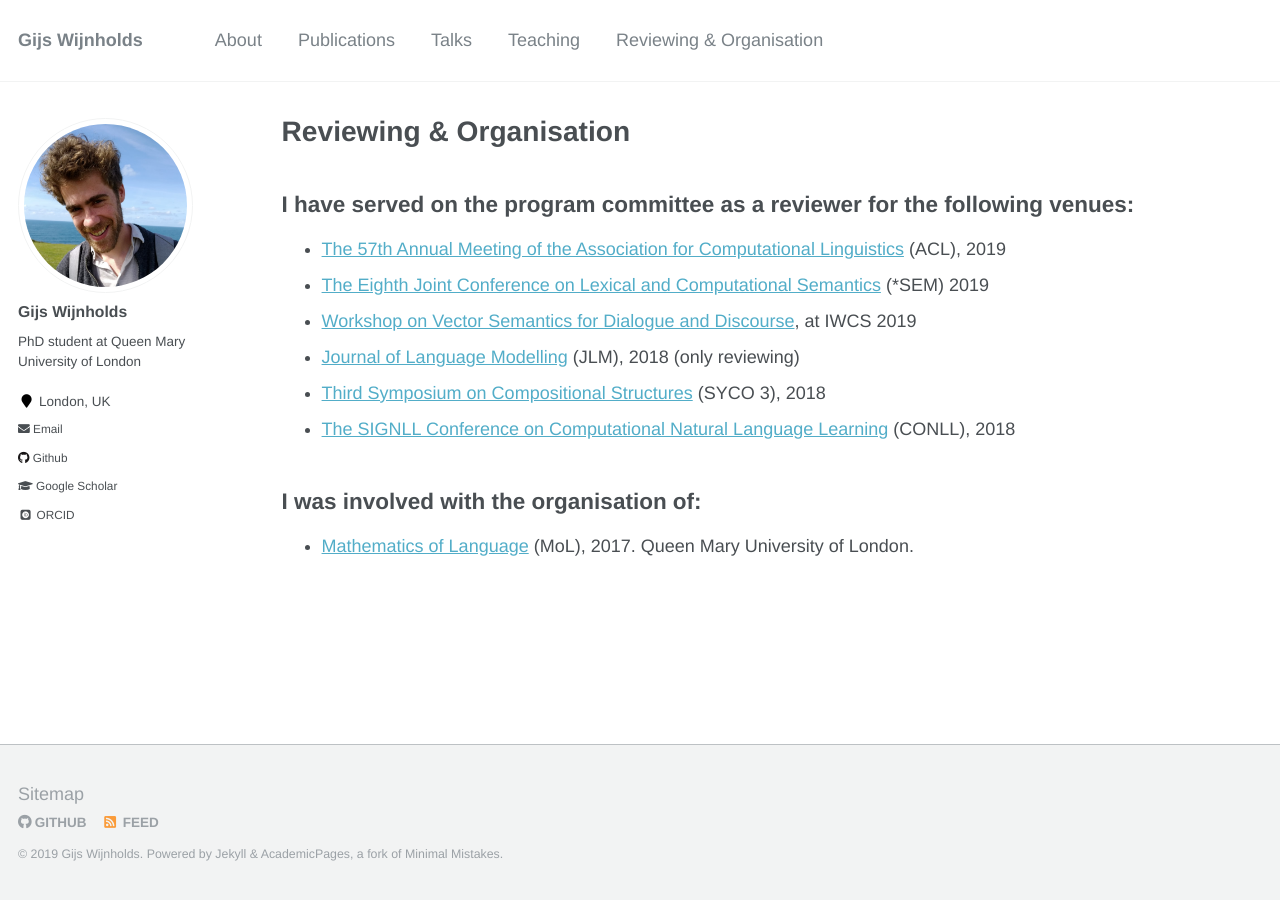
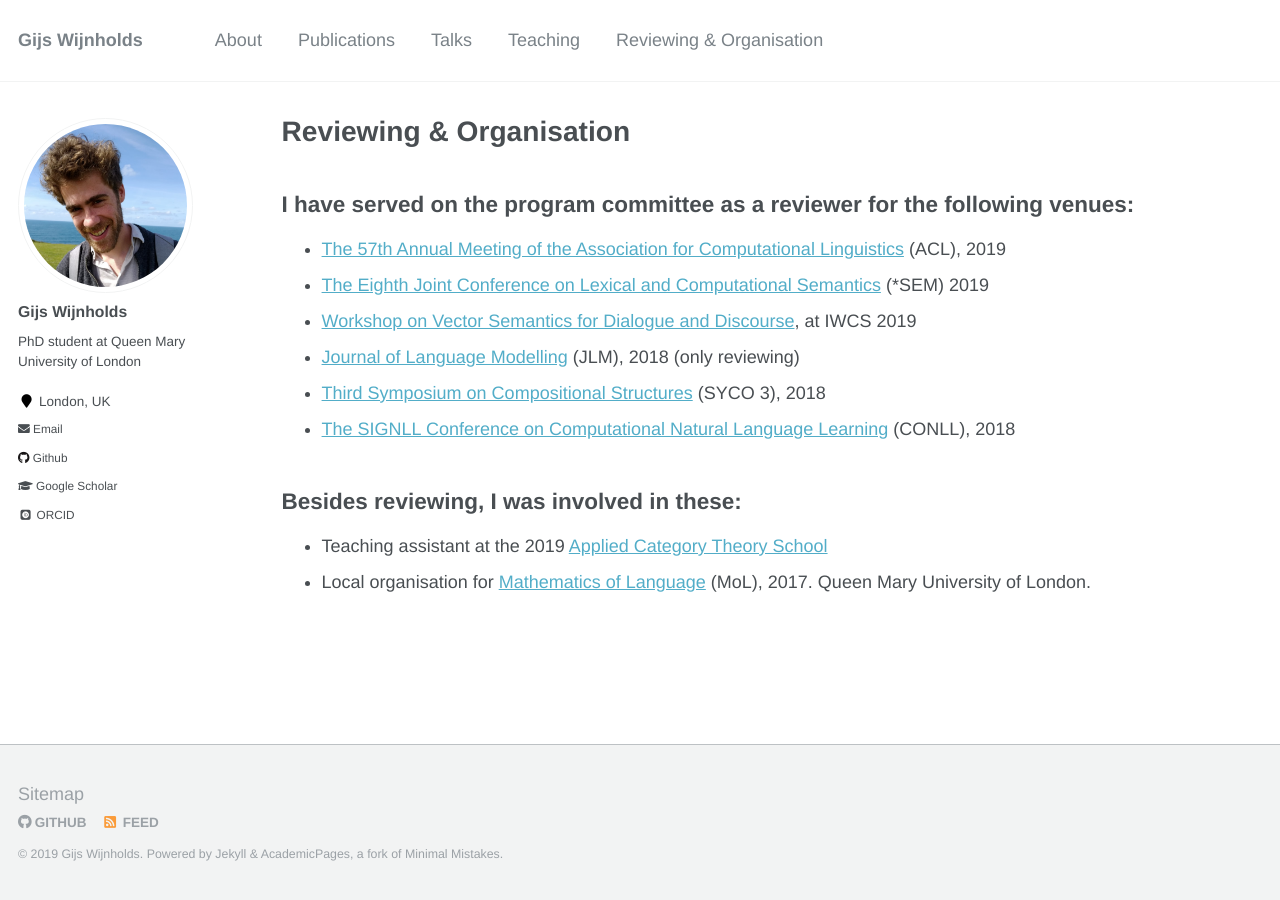
Before and after one commit to gijswijnholds/gijswijnholds.github.io, a Jekyll site: the page built from _pages/organisation.md, in a window 1280 px wide. Built offline with Jekyll 4.4.1, drawn with Linux system fonts in a browser that asks for light colours; some web fonts are replaced.

Commit message:
added act school

```diff
--- a/_pages/organisation.md
+++ b/_pages/organisation.md
@@ -19,9 +19,10 @@ I have served on the program committee as a reviewer for the following venues:
   <li><a href="https://www.conll.org/2018">The SIGNLL Conference on Computational Natural Language Learning</a> (CONLL), 2018</li>
 </ul>
 
-I was involved with the organisation of:
+Besides reviewing, I was involved in these:
 ------
 
 <ul>
-  <li><a href="http://www.molweb.org/mol/mol2017/">Mathematics of Language</a> (MoL), 2017. Queen Mary University of London.</li>
+  <li>Teaching assistant at the 2019 <a href="http://www.cs.ox.ac.uk/ACT2019/">Applied Category Theory School</a></li>
+  <li>Local organisation for <a href="http://www.molweb.org/mol/mol2017/">Mathematics of Language</a> (MoL), 2017. Queen Mary University of London.</li>
 </ul>
--- a/markdown_generator/talks.tsv
+++ b/markdown_generator/talks.tsv
@@ -13,3 +13,4 @@ Lexical and Derivational Meaning in Vector-Based Models of Relativisation	Confer
 Classical Copying versus Quantum Entanglement in Natural Language: the Case of VP-ellipsis	Workshop Presentation	talk-12	Compositional Approaches for Physics, NLP, and Social Sciences	2018-09-02	Nice, France	https://sites.google.com/view/capns2018/home	http://events.cs.bham.ac.uk/syco/2/slides/wijnholds.pdf
 Classical Copying versus Quantum Entanglement in Natural Language: the Case of VP-ellipsis	Workshop Presentation	talk-13	Second Symposium on Compositional Structures	2018-12-17	Strathclyde University, Glasgow, UK	http://events.cs.bham.ac.uk/syco/2/	http://events.cs.bham.ac.uk/syco/2/slides/wijnholds.pdf
 Incremental Semantic Judgments	Conference Presentation	talk-14	Third Dynamic Syntax Conference	2019-05-16	University of Malta, Malta	https://sites.google.com/view/thirddsconf/programme	/files/ds3_incremental_semantic_judgments.pdf
+Dependency Based Embeddings	Invited Talk	talk-15	Workshop on compositionality in formal and distributional models of natural language semantics	2019-07-06	Utrecht University, NL	https://sites.google.com/view/thirddsconf/programme	/files/ds3_incremental_semantic_judgments.pdf
```
